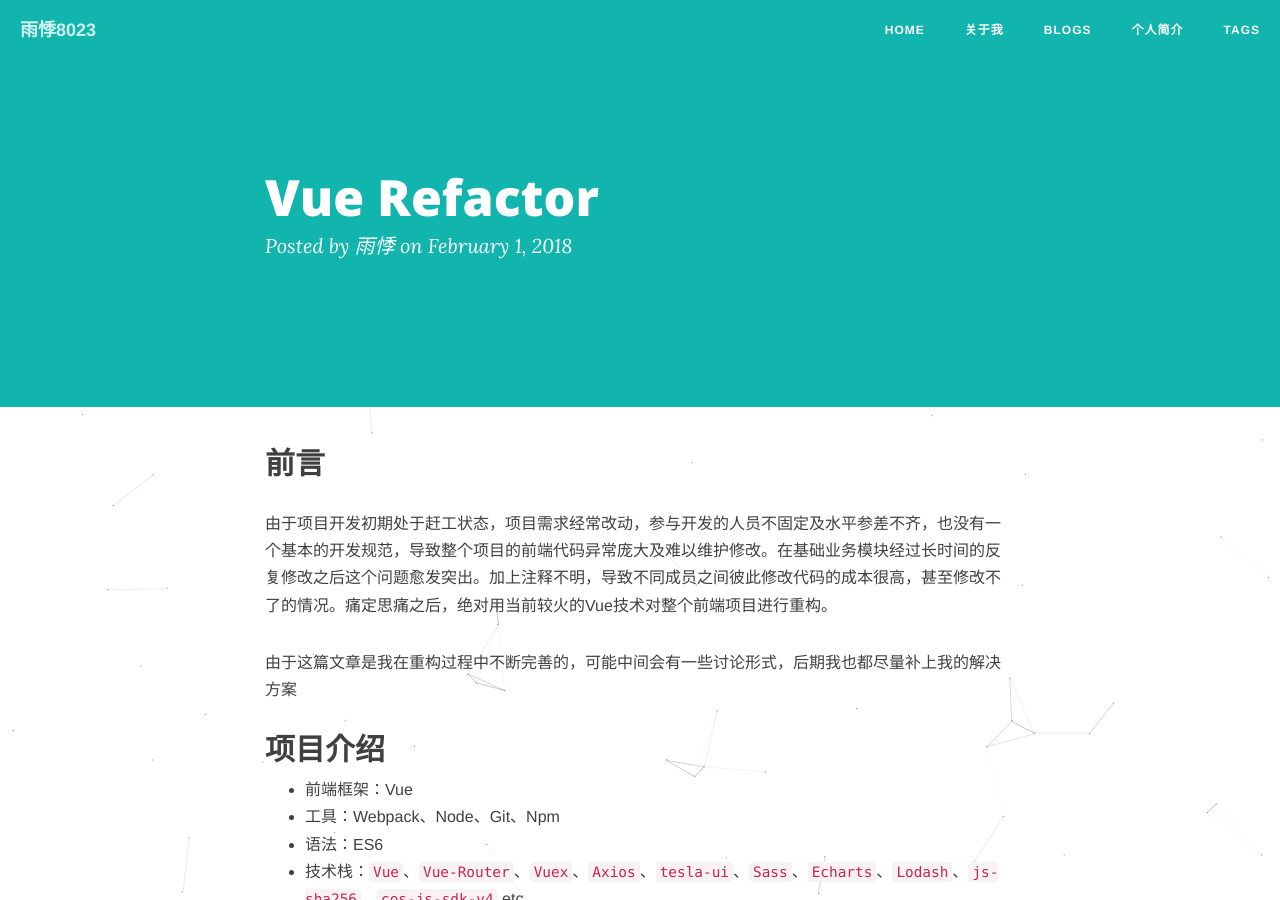
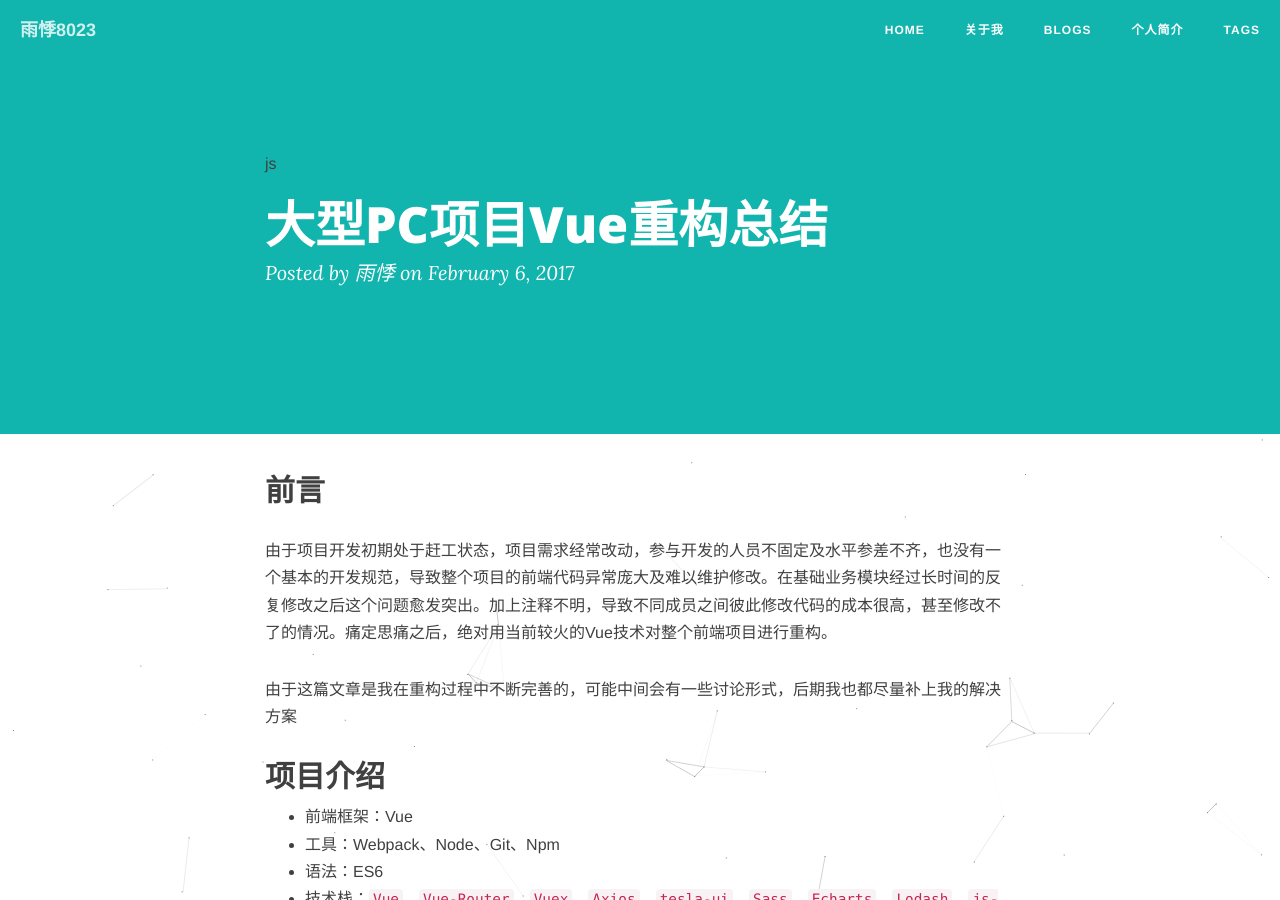
Before and after one commit to yuji8023/yuji8023.github.io, a Jekyll site: the page built from _posts/2018-02-01-Vue-Refactor.md, in a window 1280 px wide and 900 px high. Built offline with Jekyll 4.4.1, drawn with Linux system fonts in a browser that asks for light colours; nearby versions of some CDN libraries; comment, search, counter and statistics services are not loaded.

Commit message:
重构总结1

```diff
--- a/_posts/2018-02-01-Vue-Refactor.md
+++ b/_posts/2018-02-01-Vue-Refactor.md
@@ -1,3 +1,11 @@
+---
+layout: post
+title: 大型PC项目Vue重构总结
+date: 2017-02-06 23:00:00
+categories: blog
+tags: [js]
+description: 关于云学院项目Vue重构的总结
+---
 
 ## 前言
 
```
